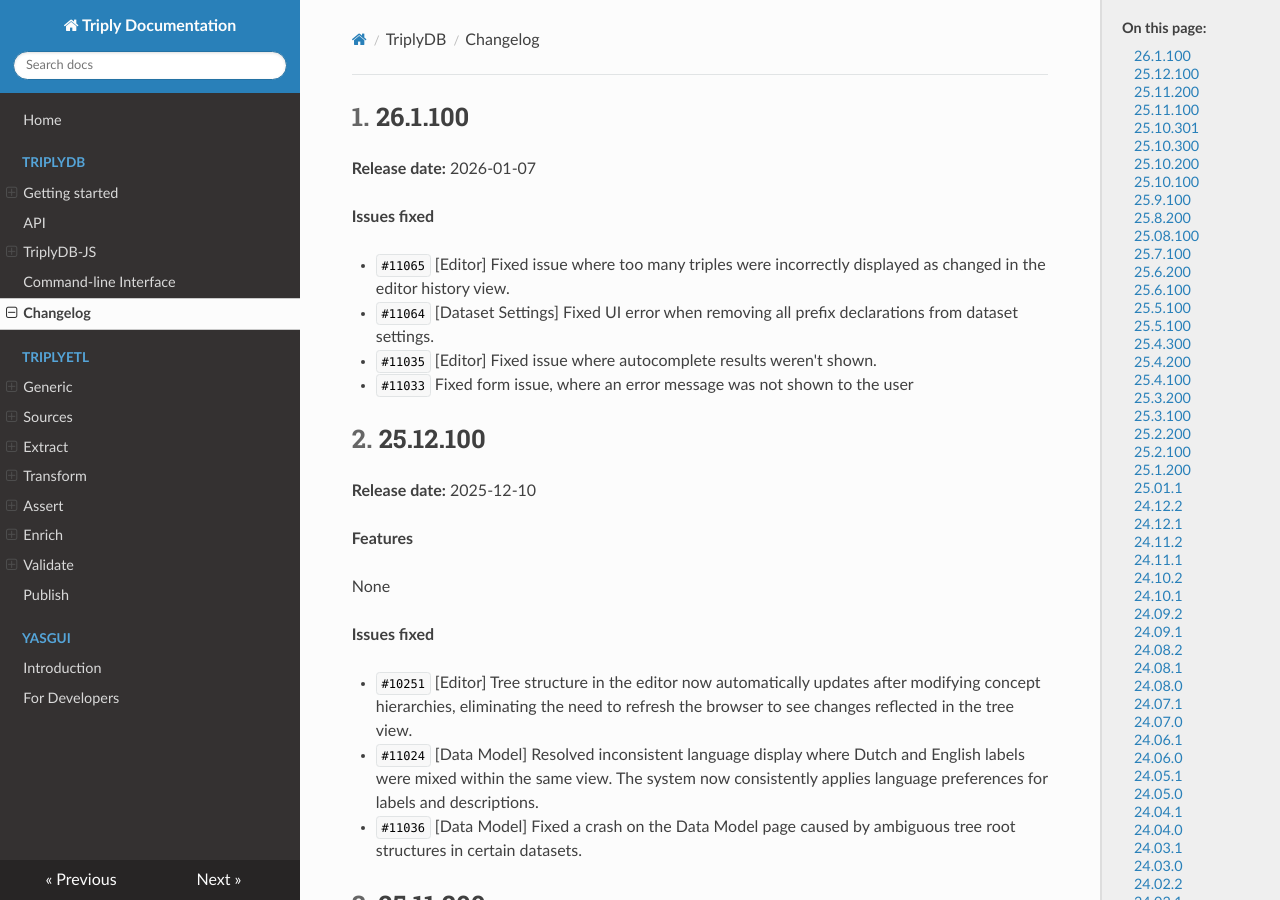
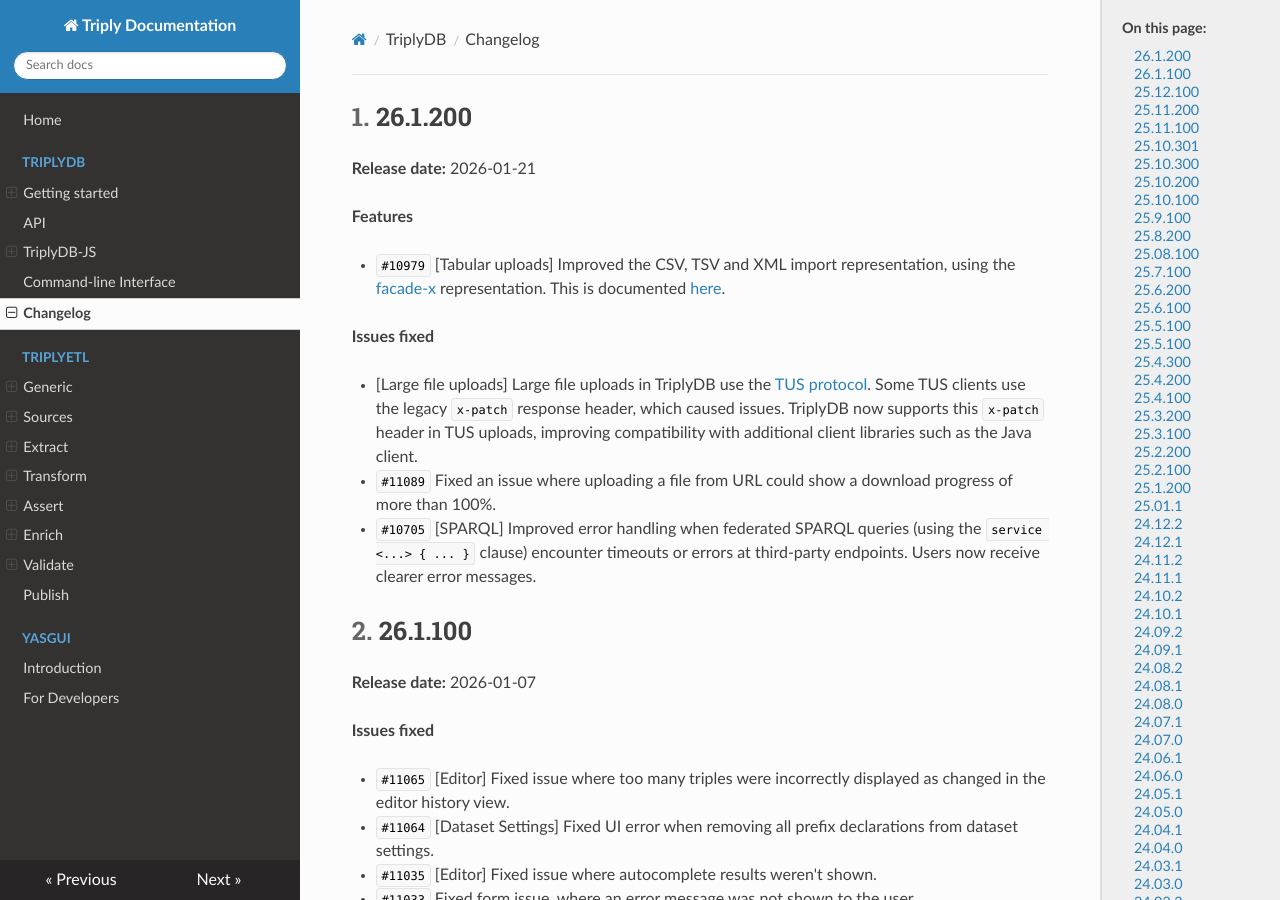
Before and after one commit to TriplyDB/Documentation, an MkDocs documentation site: the page built from docs/triplydb-changelog/index.md, in a window 1280 px wide and 900 px high. Built offline with MkDocs 1.6.1, drawn with Linux system fonts in a browser that asks for light colours.

Commit message:
updated changelogs, and document csv/tsv/xml uploads

```diff
--- a/docs/triplydb-changelog/index.md
+++ b/docs/triplydb-changelog/index.md
@@ -4,6 +4,29 @@
 ---
 
 [TOC]
+
+
+## 26.1.200 {#26.1.200}
+
+**Release date:** 2026-01-21
+
+**Features**
+
+- `#10979` [Tabular uploads] Improved the CSV, TSV and XML import representation, using
+  the [facade-x](https://sparql-anything.readthedocs.io) representation. This is
+  documented [here](https://docs.triply.cc/triply-db-getting-started/uploading-data/#supported-data-formats).
+
+
+**Issues fixed**
+
+- [Large file uploads] Large file uploads in TriplyDB use the [TUS
+  protocol](https://tus.io). Some TUS clients use the legacy `x-patch` response header,
+  which caused issues. TriplyDB now supports this `x-patch` header in TUS uploads,
+  improving compatibility with additional client libraries such as the Java client.
+- `#11089` Fixed an issue where uploading a file from URL could show a download progress of more than 100%.
+- `#10705` [SPARQL] Improved error handling when federated SPARQL queries (using the
+  `service <...> { ... }` clause) encounter timeouts or errors at third-party endpoints. Users now receive clearer
+  error messages.
 
 
 ## 26.1.100 {#26.1.100}
```
Also changed, not shown: docs/triply-db-getting-started/uploading-data/index.md (+62 -14 lines), docs/triplydb-technical-changelog/index.md (+6 -0 lines).
